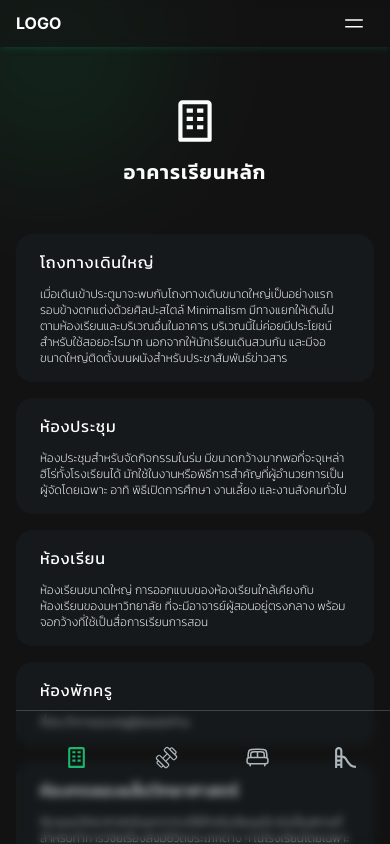
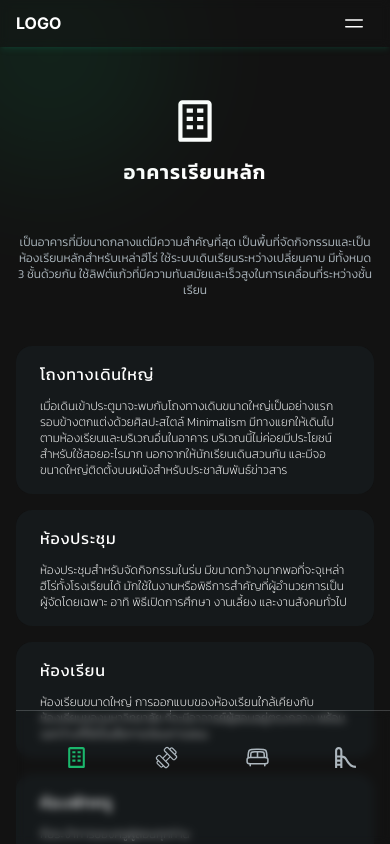
Before and after one commit to SutheeraP/AHA_AU, a Next.js app in the folder aha_au/: page /places in a window 390 px wide. Shown: the top 844 px of the page. Built offline with nearby package versions, Linux system fonts and the light colour scheme.

Commit message:
update description

```diff
--- a/aha_au/src/app/places/page.js
+++ b/aha_au/src/app/places/page.js
@@ -316,7 +316,6 @@ export default function Page() {
               <div className="text-faded text-xs font-light mx-auto md:px-40  text-center">
                 {navigate.find((item) => item.tag === current).detail}
               </div>
-              <div></div>
             </div>
           </nav>
 
@@ -326,10 +325,15 @@ export default function Page() {
               icon={navigate.find((item) => item.tag === current).iconLabel}
               label={navigate.find((item) => item.tag === current).label}
             />
+            <div>
+            <div className="text-faded text-xs font-light mx-auto md:px-40  text-center">
+                {navigate.find((item) => item.tag === current).detail}
+              </div>
+            </div>
           </div>
 
           {/* content */}
-          <div className="grid md:grid-cols-2 gap-4 md:pt-12">
+          <div className="grid md:grid-cols-2 gap-4 pt-12">
             {filterplace.map((filterplace) => (
               <div
                 key={filterplace.label}
```
